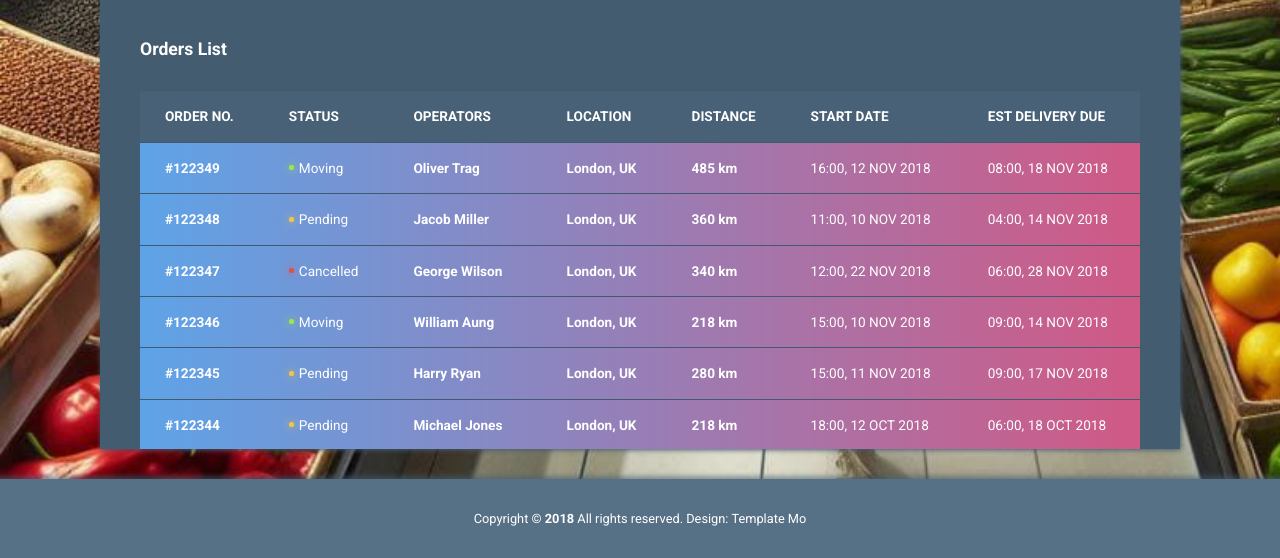
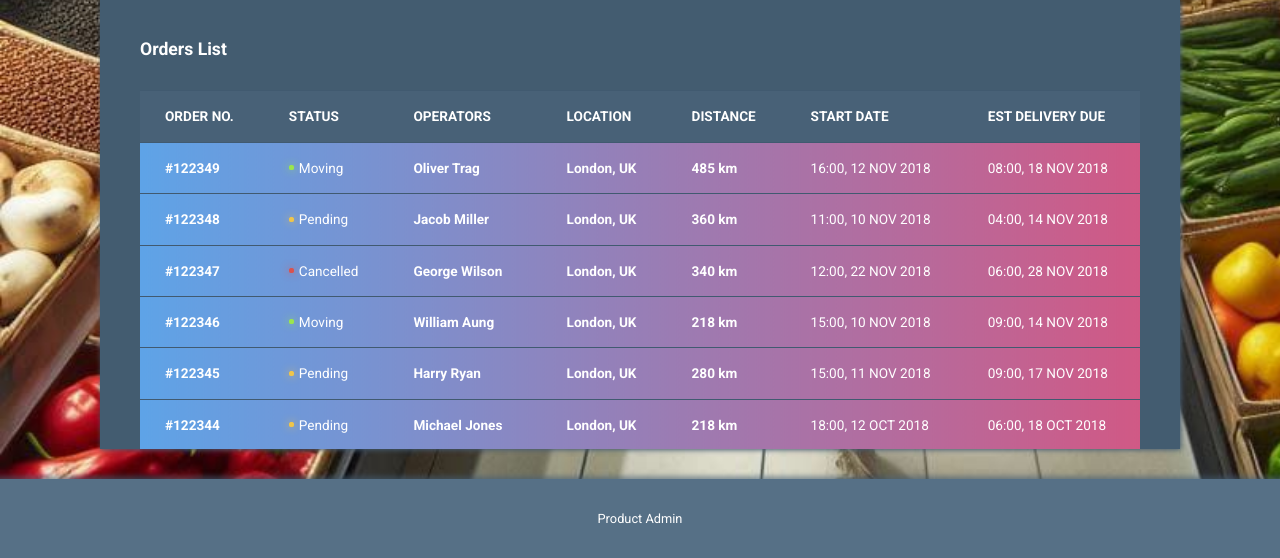
Before and after one commit to Nkshra09/ProductLifecycleMgnt, a PHP site: page / in a window 1280 px wide. Shown: the part 1065-1623 px from the top of the page. Run offline with PHP 8.4, Linux system fonts and the light colour scheme; some web fonts are replaced.

Commit message:
Update index.php

```diff
--- a/index.php
+++ b/index.php
@@ -271,9 +271,9 @@
         <footer class="tm-footer row tm-mt-small">
             <div class="col-12 font-weight-light">
                 <p class="text-center text-white mb-0 px-4 small">
-                    Copyright &copy; <b>2018</b> All rights reserved.
 
-                    Design: <a rel="nofollow noopener" href="https://templatemo.com" class="tm-footer-link">Template Mo</a>
+
+                     <a rel="nofollow noopener" href="#" class="tm-footer-link">Product Admin</a>
                 </p>
             </div>
         </footer>
```
